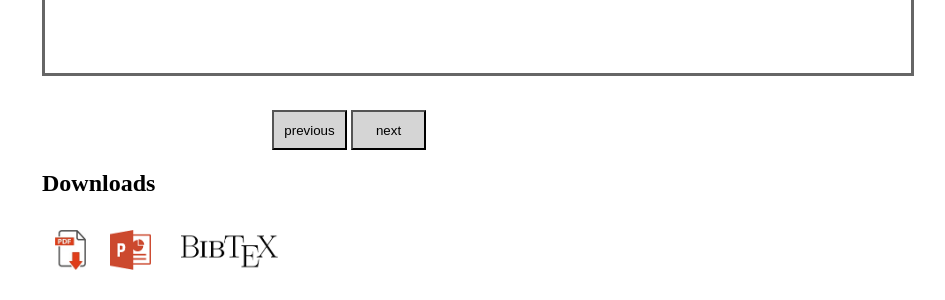
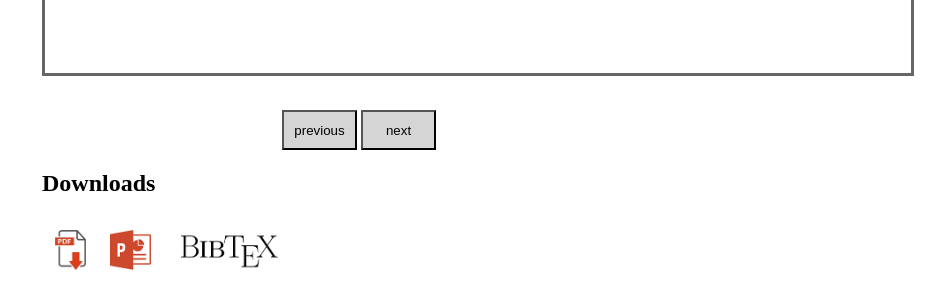
Before and after one commit to johannaengland/johannaengland.github.io, a Jekyll site: the page built from _publications/year-other-publication.md, in a window 1280 px wide. Shown: the part 829-1129 px from the top of the page, without its empty margins (165-1110 px from the left). Built offline with Jekyll 4.4.1, drawn with Linux system fonts in a browser that asks for light colours.

Commit message:
Update main.css

```diff
--- a/css/main.css
+++ b/css/main.css
@@ -15,7 +15,7 @@
 }
 
 #slideshowButtons {
-    margin: 12px 230px 12px 230px;
+    margin: 12px 240px 12px 240px;
 }
 
 #url, #nameOfSlides, #fileEnding {
```
